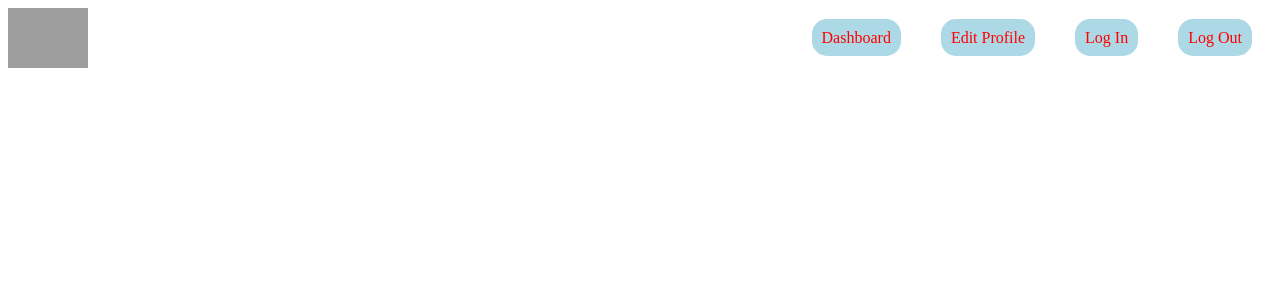
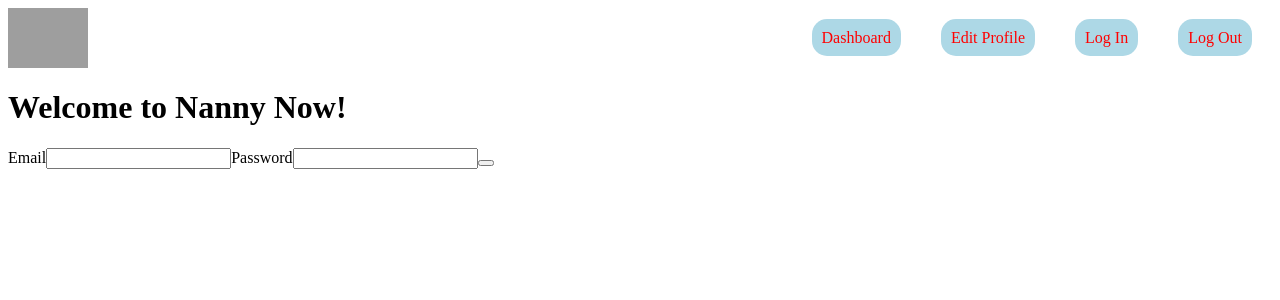
Before and after one commit to team-party-blob/nannynow, a React app in the folder client/: page /signup in a window 1280 px wide. Shown: the top 300 px of the page. Built offline with nearby package versions, Linux system fonts and the light colour scheme; grey boxes are pictures that could not be loaded.

Commit message:
Create presentational auth component and accompanying tests. Still need to figure out how to update login type

```diff
--- a/client/src/components/app/App.js
+++ b/client/src/components/app/App.js
@@ -1,6 +1,6 @@
 import React, { Fragment } from 'react';
-import { BrowserRouter as Router, Switch, Route } from 'react-router-dom';
-import { ROUTES, routerRoutes } from '../../routes/routes';
+import { BrowserRouter as Router, Switch } from 'react-router-dom';
+import { routerRoutes } from '../../routes/routes';
 import Header from '../header/Header';
 
 export default function App() {
@@ -10,7 +10,6 @@ export default function App() {
         <Header />
         <Switch>
           {routerRoutes()}
-          {/* <Route path={ROUTES.HOME.path} component={ROUTES.HOME.component} /> */}
         </Switch>
       </Fragment>
     </Router>
--- a/client/src/components/auth/Auth.js
+++ b/client/src/components/auth/Auth.js
@@ -1,13 +1,95 @@
 import React, { PureComponent } from 'react';
+import PropTypes from 'prop-types';
 
 export default class Login extends PureComponent {
 
+  static propTypes = {
+    loginType: PropTypes.string.isRequired,
+    updateLoginType: PropTypes.func.isRequired
+  };
+
+  state = {
+    email: '',
+    password: '',
+    userType: ''
+  };
+
+  handleChange = ({ target }) => {
+    this.setState({ [target.name]: target.value });
+  };
+
+  handleUserTypeChange = ({ target }) => {
+    this.setState({ userType: target.value });
+  };
+
+  handleSubmit = event => {
+    event.preventDefault();
+    const { email, password } = this.state;
+    this.props.onSubmit({ email, password });
+  };
 
   render() {
+    const { email, password, userType } = this.state;
+    const { loginType, updateLoginType } = this.props;
+
+    const nannyOrFamilyInput = () => {
+      return (
+        <div id='userType'>
+          <label>Are You a Nanny or a Family?</label>
+          <select name={userType} onChange={this.handleUserTypeChange}>
+            <option value=''>Select</option>
+            <option name={userType} key='nanny' value='nanny'>
+              Nanny
+            </option>
+            <option name={userType} key='family' value='family'>
+              Family
+            </option>
+          </select>
+        </div>
+      );
+    };
+    const alreadyUser = () => {
+      return (
+        <div>
+          <h3>Already Have an Account?</h3>
+          <button onClick={updateLoginType}>Click Here to Sign In</button>
+        </div>
+      );
+    };
+
+    const newUser = () => {
+      return (
+        <div>
+          <h3>New to Nanny Now?</h3>
+          <button>Click Here to Sign Up</button>
+        </div>
+      );
+    };
+
     return (
       <div>
-
+        <h1>Welcome to Nanny Now!</h1>
+        <form>
+          <label htmlFor='email'>Email</label>
+          <input
+            type='email'
+            name='email'
+            value={email}
+            onChange={this.handleChange}
+          />
+          <label>Password</label>
+          <input
+            type='password'
+            name='password'
+            value={password}
+            onChange={this.handleChange}
+          />
+          {loginType === 'Sign Up' && nannyOrFamilyInput()}
+          <button>{loginType}</button>
+        </form>
+        {loginType === 'Sign Up' && alreadyUser()}
+        {loginType === 'Sign In' && newUser()}
       </div>
-    )
+    );
   }
 }
```
Also changed, not shown: 2 other files (tests, documents, lock files or other folders).
